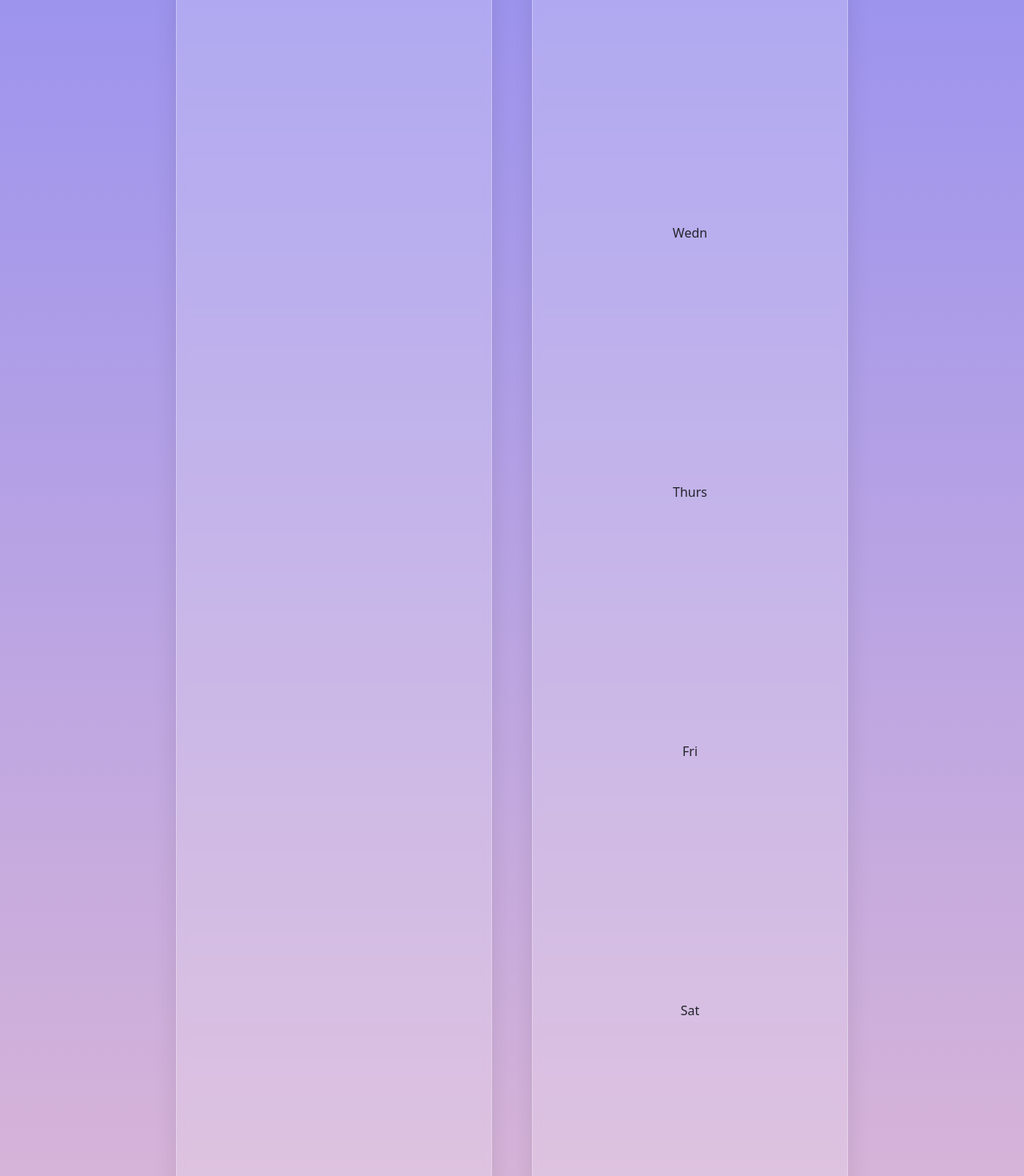
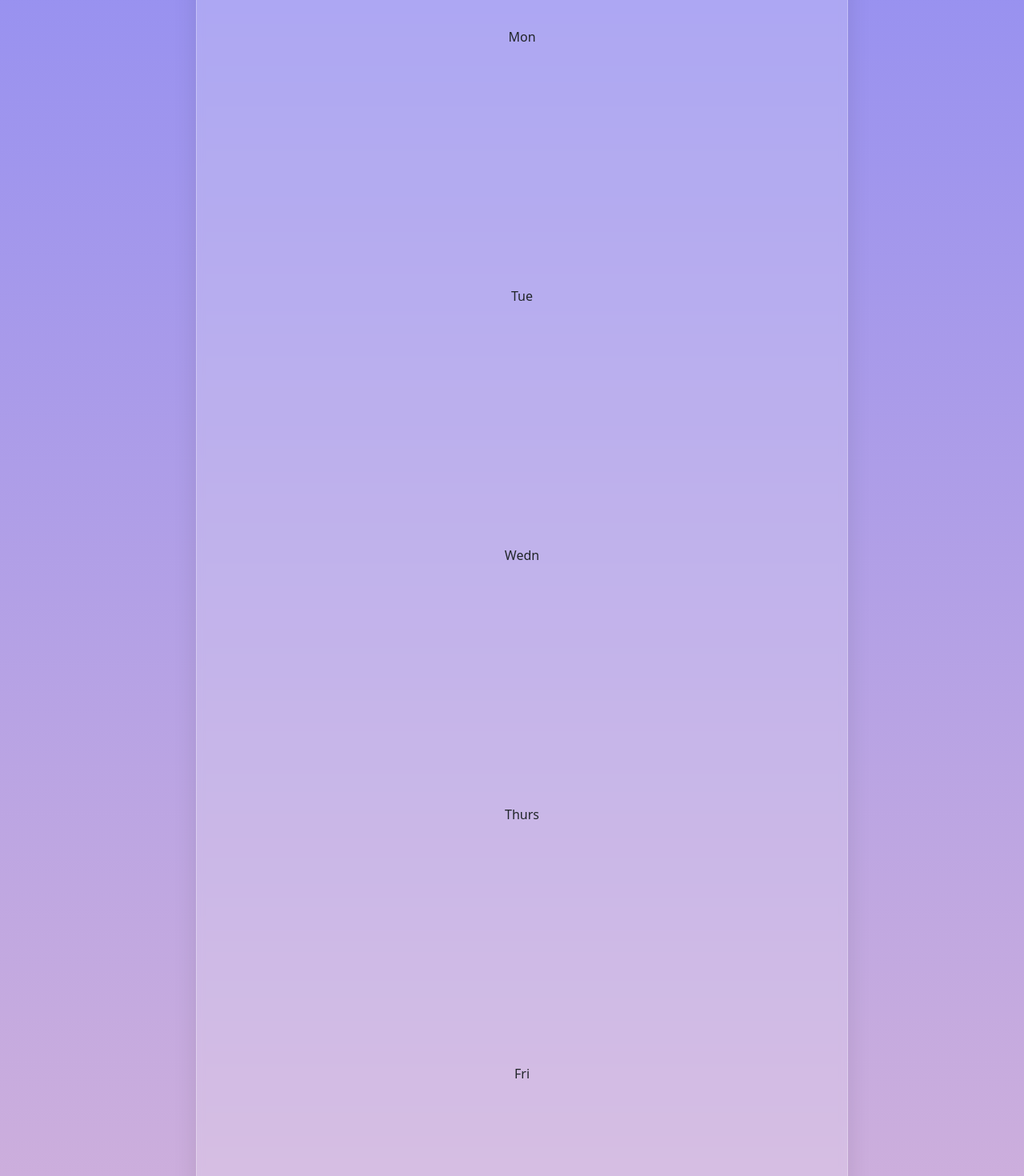
Before and after one commit to ReaDaCoder/my-react-weather-app, a React (Vite) app: page / in a window 1280 px wide. Shown: the part 1080-2550 px from the top of the page at 80% size. Built offline with nearby package versions, Linux system fonts and the light colour scheme.

Commit message:
added daily forecast content

```diff
--- /dev/null
+++ b/src/components/DailyForecast.jsx
@@ -0,0 +1,27 @@
+import React from "react";
+import Icons from "./Icons";
+
+export default function DailyForecast(){
+    return(
+        <div>
+            <div class="col">
+          Mon
+        </div>
+        <div class="col">
+          Tue
+        </div>
+        <div class="col">
+          Wedn
+        </div>
+        <div class="col">
+          Thurs
+        </div>
+        <div class="col">
+          Fri
+        </div>
+        <div class="col">
+          Sat
+        </div>
+        </div>
+    );
+}
--- a/src/components/First.jsx
+++ b/src/components/First.jsx
@@ -7,6 +7,7 @@ import TimeAndDate from "./TimeAndDate";
 import Icons from "./Icons";
 import Dark from './Dark_Theme';
 import WeatherTemperature from "./WeatherTemperature";
+import DailyForecast from "./DailyForecast";
 
 
 function Main(data={weatherData}){
@@ -71,24 +72,7 @@ function Main(data={weatherData}){
         <div className="col right">
           <div class="container text-center">
       <div class="row">
-        <div class="col">
-          Mon
-        </div>
-        <div class="col">
-          Tue
-        </div>
-        <div class="col">
-          Wedn
-        </div>
-        <div class="col">
-          Thurs
-        </div>
-        <div class="col">
-          Fri
-        </div>
-        <div class="col">
-          Sat
-        </div>
+       <DailyForecast/>
       </div>
     </div>
         </div>
```
